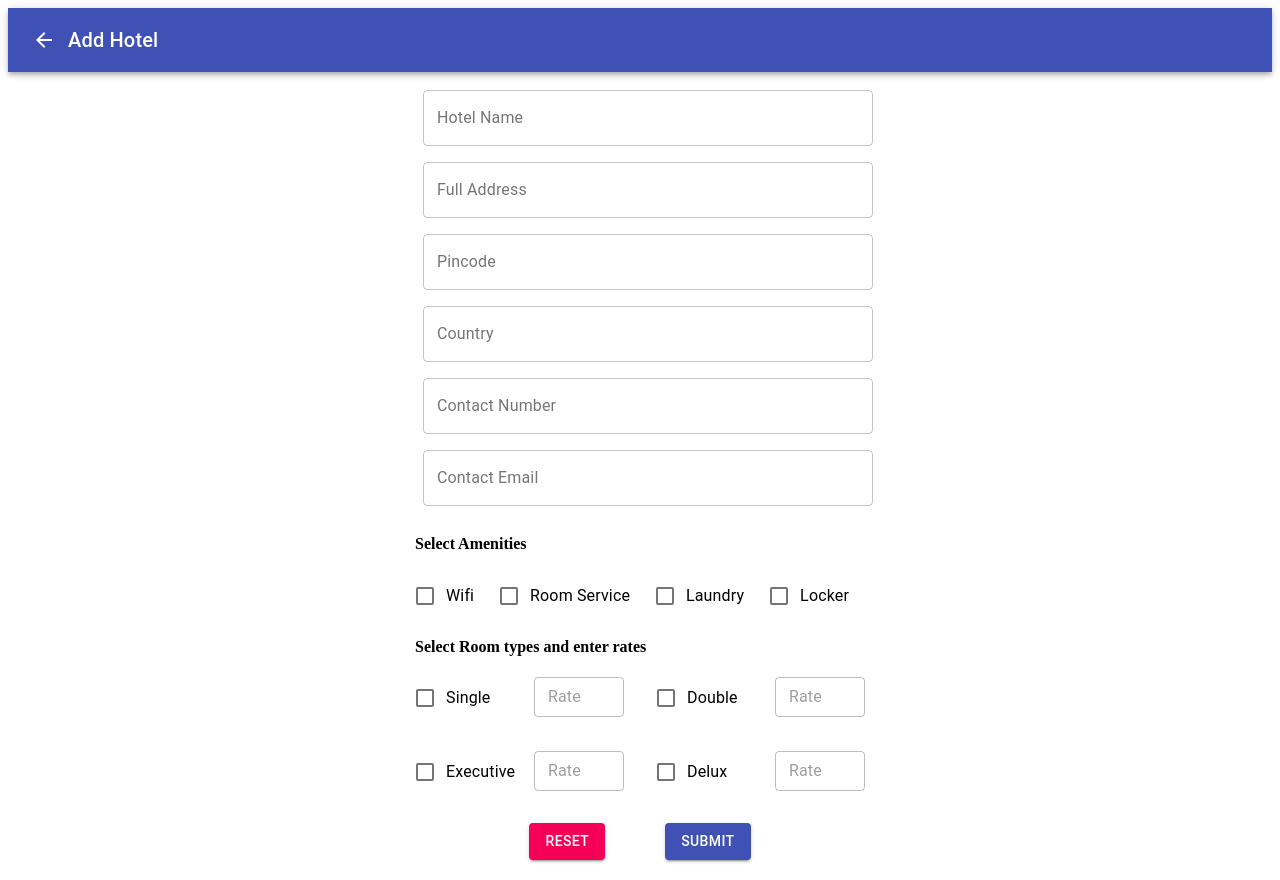
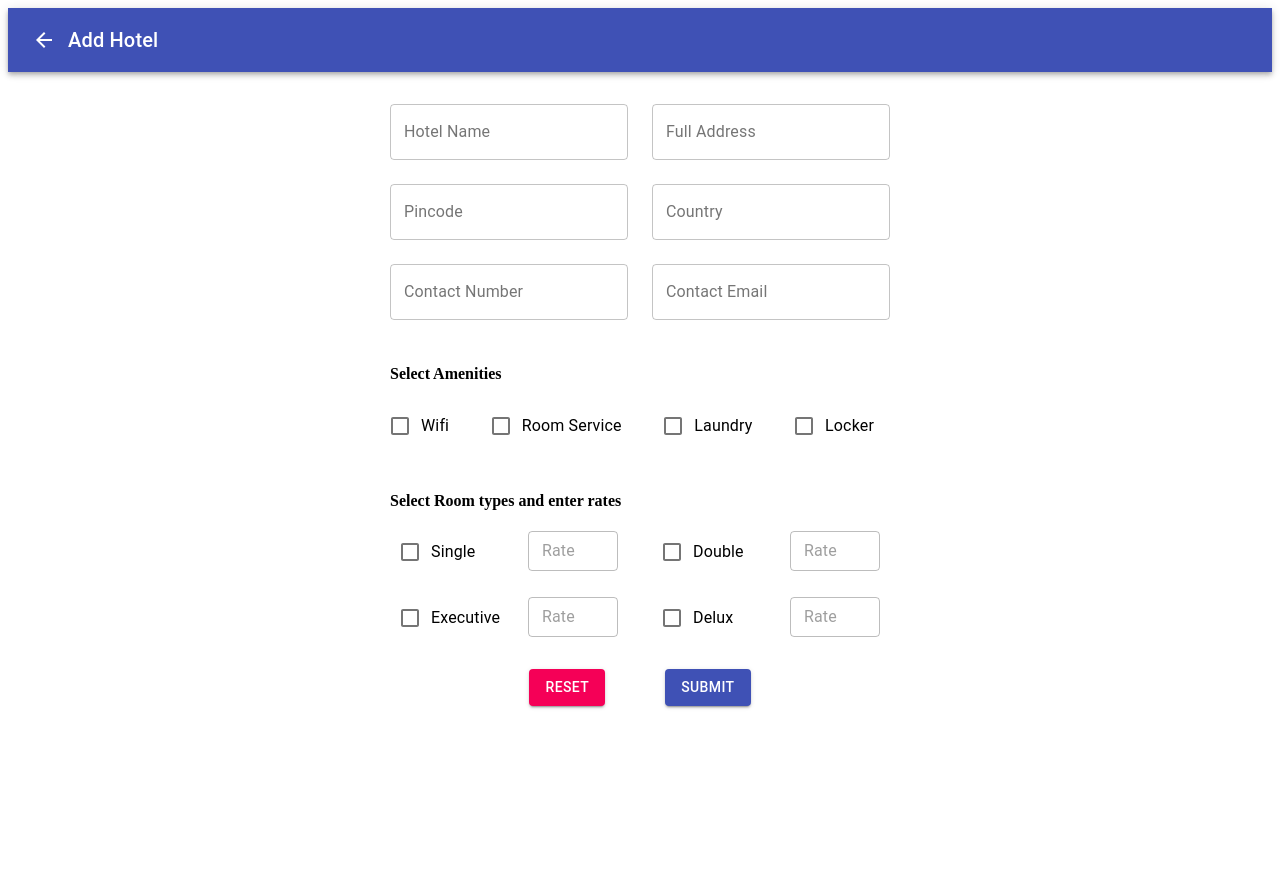
Before and after one commit to kunalkendrekar115/react-graphql-hotel-client, a React (Create React App) app: page /hotels/add-hotel in a window 1280 px wide. After the commit the page ends 800 px from the top, so only its background shows below. Built offline with nearby package versions, Linux system fonts and the light colour scheme.

Commit message:
form grid

```diff
--- a/src/components/AddNewHotel/HotelFormFields/Amenities/index.jsx
+++ b/src/components/AddNewHotel/HotelFormFields/Amenities/index.jsx
@@ -27,7 +27,7 @@ const Amenities = ({ arrayHelpers, amenities }) => {
   }
 
   return (
-    <div>
+    <>
       <h4>Select Amenities</h4>
       <div
         style={{
@@ -53,7 +53,7 @@ const Amenities = ({ arrayHelpers, amenities }) => {
           />
         ))}
       </div>
-    </div>
+    </>
   )
 }
 
--- a/src/components/AddNewHotel/HotelFormFields/RoomTypes/index.jsx
+++ b/src/components/AddNewHotel/HotelFormFields/RoomTypes/index.jsx
@@ -20,7 +20,7 @@ const RoomTypes = ({ tariffs, arrayHelpers }) => {
     <div>
       <h4> Select Room types and enter rates </h4>
 
-      <Grid container spacing={4}>
+      <Grid container spacing={3}>
         {tariffs.map(({ roomType, rate }, index) => {
           const isChecked = isSelected(index)
           return (
@@ -29,6 +29,8 @@ const RoomTypes = ({ tariffs, arrayHelpers }) => {
                 style={{
                   width: "inherit",
                   display: "flex",
+                  marginRight: 10,
+                  marginLeft: 10,
                   alignItems: "start",
                   justifyContent: "space-between"
                 }}
--- a/src/components/AddNewHotel/HotelFormFields/index.jsx
+++ b/src/components/AddNewHotel/HotelFormFields/index.jsx
@@ -3,17 +3,17 @@ import React from "react"
 import CustomField from "../../common/CustomField"
 import RoomTypes from "./RoomTypes"
 import Amenities from "./Amenities"
-
+import Grid from "@material-ui/core/Grid"
 import { FieldArray } from "formik"
 import { fields } from "../helper"
 
 const HotelFormFields = () => {
   return (
-    <>
+    <Grid container spacing={3} style={{ marginTop: 10 }}>
       {fields.map((field, index) => (
         <>
           {field.tariffs === undefined && field.amenities === undefined && (
-            <div style={{ width: "inherit", padding: 8 }}>
+            <Grid item xs={6}>
               <CustomField
                 key={field.name}
                 fullWidth
@@ -24,10 +24,10 @@ const HotelFormFields = () => {
                 id={field.name}
                 label={field.label}
               />
-            </div>
+            </Grid>
           )}
           {field.amenities && (
-            <div>
+            <Grid item xs={12}>
               <FieldArray
                 name={field.name}
                 render={(arrayHelpers) => (
@@ -37,10 +37,10 @@ const HotelFormFields = () => {
                   />
                 )}
               />
-            </div>
+            </Grid>
           )}
           {field.tariffs && (
-            <div>
+            <Grid item xs={12}>
               <FieldArray
                 name={field.name}
                 render={(arrayHelpers) => (
@@ -50,11 +50,11 @@ const HotelFormFields = () => {
                   />
                 )}
               />
-            </div>
+            </Grid>
           )}
         </>
       ))}
-    </>
+    </Grid>
   )
 }
 
--- a/src/components/AddNewHotel/index.jsx
+++ b/src/components/AddNewHotel/index.jsx
@@ -53,7 +53,7 @@ const AddNewHotel = () => {
           validate={validate}
           onSubmit={handleSubmit}
         >
-          <Form style={{ width: 450 }}>
+          <Form style={{ width: 500 }}>
             <HotelFormFields />
             <HotelFormButtons />
           </Form>
```
